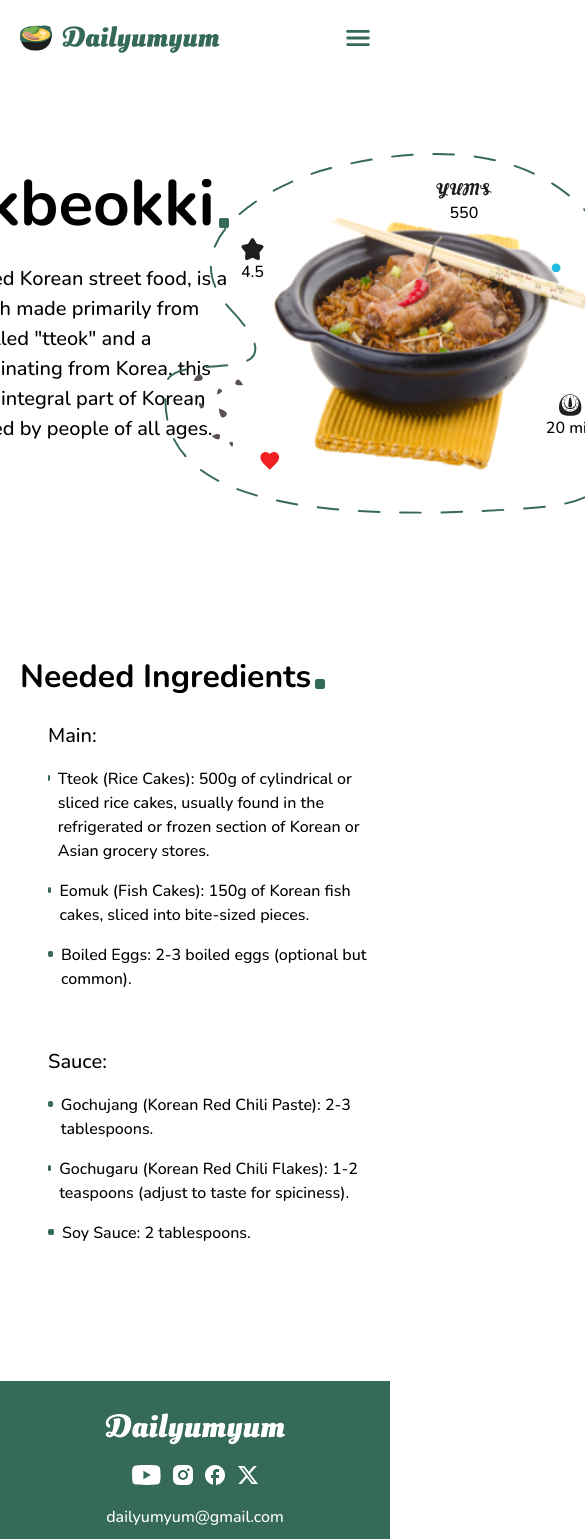
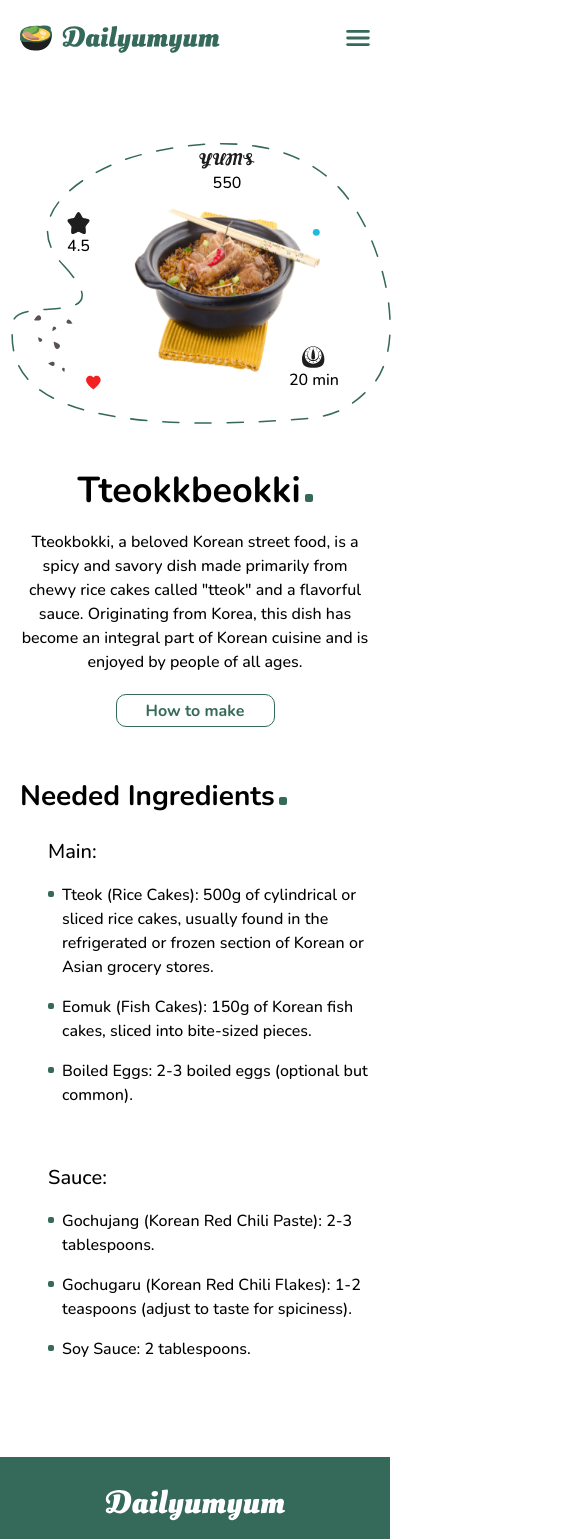
Before and after one commit to TsvettyM/dailyumyum-cfui, a Next.js app: page /recipe/ChipiChipi in a window 390 px wide. Shown: the top 1539 px of the page, 585 px wide, since content can reach past the window. Built offline with nearby package versions, Linux system fonts and the light colour scheme.

Commit message:
Finished Mobile of Recipe

```diff
--- a/features/homepage/components/HomepageIntro.tsx
+++ b/features/homepage/components/HomepageIntro.tsx
@@ -7,7 +7,7 @@ const HomepageIntro = () => {
     <section className="homepage__section--intro overflow-hidden py-3 md:py-20">
       <div className="container relative flex flex-col items-center justify-center md:flex-row">
         <div className="left__side flex flex-col justify-center md:justify-start items-center md:items-start md:mr-auto">
-          <h1 className="text-48 font-bold text-black lg:text-64">
+          <h1 className="text-36 md:text-48 font-bold text-black lg:text-64">
             <span className="flex items-end justify-center md:justify-start">
               Daily recipes
               <span className="relative bottom-6 ml-1 block h-2.5 w-2.5 rounded-2 bg-green" />
@@ -24,7 +24,7 @@ const HomepageIntro = () => {
 
           <CommonButton
             type="button"
-            href="/recipes"
+            href="/recipe"
             style="green"
             title="Explore our recipes"
             className="flex justify-center items-center h-8 w-full md:w-[203px]"
--- a/features/recipe/RecipeView.tsx
+++ b/features/recipe/RecipeView.tsx
@@ -9,16 +9,16 @@ const RecipeView = () => {
   return (
     <section className="recipe__view py-20">
       <div className="container relative flex flex-col items-center justify-center">
-        <div className="recipe flex justify-center items-center w-full mb-20">
-          <div className="left flex flex-col mr-auto">
-            <h1 className="text-64 font-bold mb-3">
+        <div className="recipe flex flex-col-reverse md:flex-row justify-center items-center w-full mb-8 md:mb-20">
+          <div className="left flex flex-col justify-center items-center md:justify-start md:items-start mr-0 lx:mr-auto mt-32 md:mt-0">
+            <h1 className="text-36 md:text-[60px] lg:text-64 font-bold mb-3">
               <span className="flex items-end">
                 Tteokkbeokki
-                <span className="relative bottom-6 ml-1 block h-2.5 w-2.5 rounded-2 bg-green" />
+                <span className="relative bottom-4 md:bottom-6 ml-1 block h-2 md:h-2.5 w-2 md:w-2.5 rounded-2 bg-green" />
               </span>
             </h1>
 
-            <p className="text-20 text-start font-medium max-w-[460px] mb-14">
+            <p className="lg:text-20 text-center md:text-start font-medium max-w-full md:max-w-[358px] lg:max-w-[460px] mb-5 md:mb-10 lg:mb-14">
               Tteokbokki, a beloved Korean street food, is a spicy and savory
               dish made primarily from chewy rice cakes called "tteok" and a
               flavorful sauce. Originating from Korea, this dish has become an
@@ -28,17 +28,17 @@ const RecipeView = () => {
 
             <CommonButton
               type="button"
-              href=""
+              href="/"
               title="How to make"
               style="border"
               className="!w-[159px] h-[33px] !rounded-10"
             />
           </div>
 
-          <div className="right relative flex flex-col items-center justify-center ml-auto">
-            <IconRecipe className="absolute -right-20 -top-14 w-[488px]" />
+          <div className="right relative flex flex-col items-center justify-center ml-0 md:ml-auto">
+            <IconRecipe className="absolute -right-24 sm:-right-20 -top-14 w-[380px] sm:w-[440px] lg:w-[488px]" />
 
-            <div className="relative bottom-2 left-8 h-[278px] w-[343px]">
+            <div className="relative -bottom-10 md:-bottom-6 lg:bottom-2 left-8 md:left-3 lg:left-8 h-[180px] sm:h-[200px] lg:h-[270px] w-[200px] sm:w-[270px] lg:w-[343px]">
               <Image
                 src="/images/intro-img.png"
                 alt=""
@@ -47,65 +47,65 @@ const RecipeView = () => {
               />
             </div>
 
-            <p className="flex flex-col items-center justify-center absolute -right-6 bottom-11">
-              <IconTime className="w-[23px] h-[22px] right-5 -top-10" />
+            <p className="flex flex-col items-center justify-center absolute -right-11 sm:right-3 lg:-right-6 -bottom-14 lg:bottom-11">
+              <IconTime className="w-[23px] h-[22px] lg:right-5 -top-10" />
               20 min
             </p>
 
-            <p className="flex flex-col items-center justify-center absolute -top-7 right-20">
+            <p className="flex flex-col items-center justify-center absolute -top-2 sm:-top-5 lg:-top-7 right-10 sm:right-24 lg:right-20">
               <IconYums className="w-14 h-[23px]" />
               550
             </p>
 
-            <p className="flex flex-col items-center justify-center absolute top-8 left-3">
+            <p className="flex flex-col items-center justify-center absolute top-14 sm:top-8 -left-7 sm:-left-6 lg:left-3">
               <IconRating className="w-[23px] h-[22px]" />
               4.5
             </p>
           </div>
         </div>
 
-        <div className="ingredient--list flex flex-col justify-start items-start my-10 mr-auto">
-          <h2 className="text-32 font-bold mb-5">
+        <div className="ingredient--list flex flex-col justify-start items-start mt-4 md:my-10 mr-0 md:mr-auto">
+          <h2 className="text-28 sm:text-32 font-bold mb-5">
             <span className="flex justify-center items-end">
               Needed Ingredients
-              <span className="relative bottom-3 ml-1 block h-2.5 w-2.5 rounded-2 bg-green" />
+              <span className="relative bottom-3 ml-1 block h-2 md:h-2.5 w-2 md:w-2.5 rounded-2 bg-green" />
             </span>
           </h2>
 
           <div className="ml-7">
             <h3 className="text-20 font-medium mb-4">Main:</h3>
-            <p className="flex justify-start items-start text-16 font-medium max-w-[1000px] mb-4">
-              <span className="relative top-2 mr-2 block h-1.5 w-1.5 rounded-2 bg-green" />
+            <p className="flex justify-start items-start font-medium max-w-full lg:max-w-[1000px] mb-4">
+              <span className="relative flex-shrink-0 top-2 mr-2 block h-1.5 w-1.5 rounded-2 bg-green" />
               Tteok (Rice Cakes): 500g of cylindrical or sliced rice cakes,
               usually found in the refrigerated or frozen section of Korean or
               Asian grocery stores.
             </p>
 
-            <p className="flex justify-start items-start text-16 font-medium mb-4">
-              <span className="relative top-2 mr-2 block h-1.5 w-1.5 rounded-2 bg-green" />
+            <p className="flex justify-start items-start font-medium mb-4">
+              <span className="relative flex-shrink-0 top-2 mr-2 block h-1.5 w-1.5 rounded-2 bg-green" />
               Eomuk (Fish Cakes): 150g of Korean fish cakes, sliced into
               bite-sized pieces.
             </p>
 
-            <p className="flex justify-start items-start text-16 font-medium">
-              <span className="relative top-2 mr-2 block h-1.5 w-1.5 rounded-2 bg-green" />
+            <p className="flex justify-start items-start font-medium">
+              <span className="relative flex-shrink-0 top-2 mr-2 block h-1.5 w-1.5 rounded-2 bg-green" />
               Boiled Eggs: 2-3 boiled eggs (optional but common).
             </p>
 
             <h3 className="text-20 font-medium mt-14 mb-4">Sauce:</h3>
-            <p className="flex justify-start items-start text-16 font-medium mb-4">
-              <span className="relative top-2 mr-2 block h-1.5 w-1.5 rounded-2 bg-green" />
+            <p className="flex justify-start items-start font-medium mb-4">
+              <span className="relative flex-shrink-0 top-2 mr-2 block h-1.5 w-1.5 rounded-2 bg-green" />
               Gochujang (Korean Red Chili Paste): 2-3 tablespoons.
             </p>
 
-            <p className="flex justify-start items-start text-16 font-medium mb-4">
-              <span className="relative top-2 mr-2 block h-1.5 w-1.5 rounded-2 bg-green" />
+            <p className="flex justify-start items-start font-medium mb-4">
+              <span className="relative flex-shrink-0 top-2 mr-2 block h-1.5 w-1.5 rounded-2 bg-green" />
               Gochugaru (Korean Red Chili Flakes): 1-2 teaspoons (adjust to
               taste for spiciness).
             </p>
 
-            <p className="flex justify-start items-start text-16 font-medium mb-4">
-              <span className="relative top-2 mr-2 block h-1.5 w-1.5 rounded-2 bg-green" />
+            <p className="flex justify-start items-start font-medium mb-4">
+              <span className="relative flex-shrink-0 top-2 mr-2 block h-1.5 w-1.5 rounded-2 bg-green" />
               Soy Sauce: 2 tablespoons.
             </p>
           </div>
```
